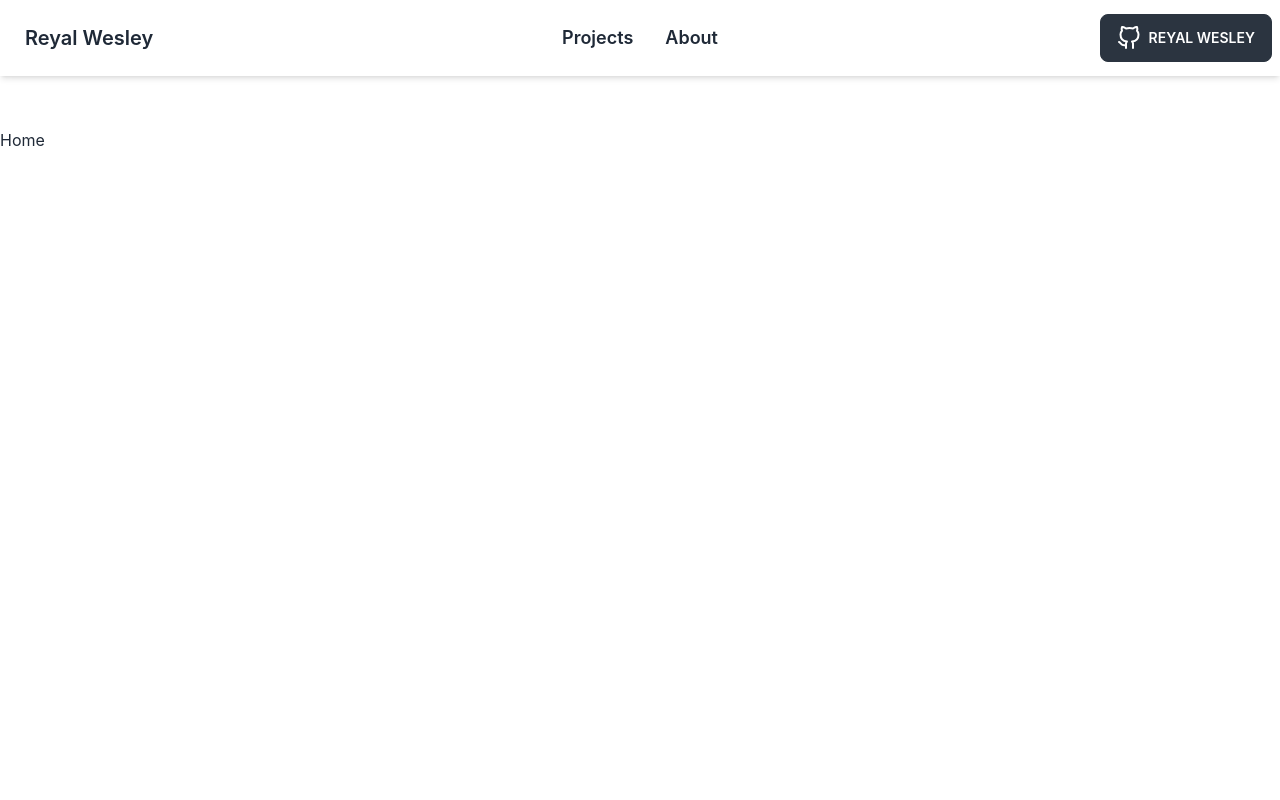
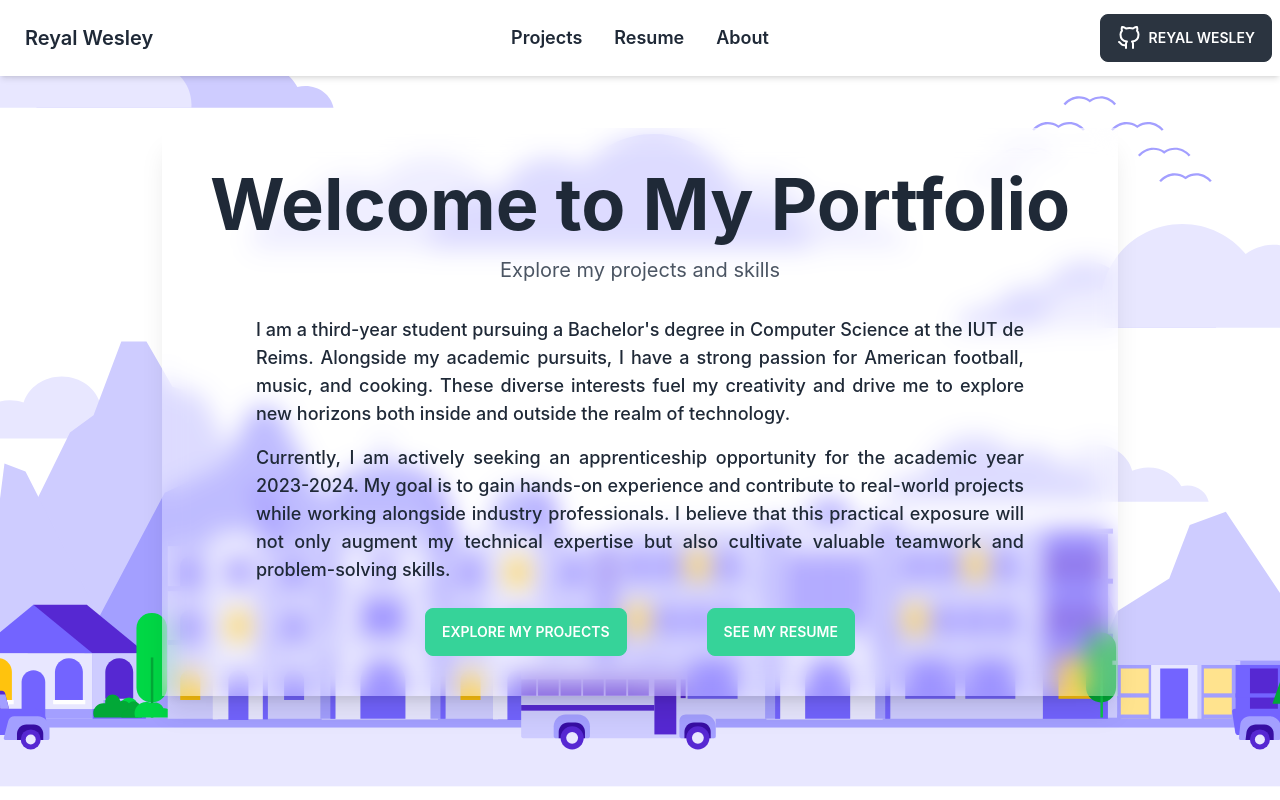
Before and after one commit to wesleyreyal/portfolio, a React (Vite) app: page / in a window 1280 px wide. Built offline with nearby package versions, Linux system fonts and the light colour scheme.

Commit message:
feat(component): home page

```diff
--- a/src/component/common/button/index.tsx
+++ b/src/component/common/button/index.tsx
@@ -1,7 +1,14 @@
 import { Link } from 'react-router-dom';
 import { AllowedIcons, Icon } from '../icon';
 
-export type AllowedVariant = 'success' | 'danger' | 'ghost' | 'info' | 'warning' | 'neutral';
+export type AllowedVariant =
+  | 'success'
+  | 'danger'
+  | 'ghost'
+  | 'info'
+  | 'warning'
+  | 'neutral'
+  | 'primary';
 
 type additionalTypes = {
   variant?: AllowedVariant;
@@ -26,6 +33,8 @@ export const computeClassFromProps = ({ variant }: { variant: AllowedVariant }):
       return 'btn-ghost';
     case 'neutral':
       return 'btn-neutral';
+    case 'primary':
+      return 'btn-primary';
   }
 
   return '';
--- a/src/component/layout/navbar.tsx
+++ b/src/component/layout/navbar.tsx
@@ -14,6 +14,11 @@ export const Navbar: React.FC = () => {
           <li>
             <Link to={'/projects'} className='font-semibold text-lg'>
               Projects
+            </Link>
+          </li>
+          <li>
+            <Link to={'/resume'} className='font-semibold text-lg'>
+              Resume
             </Link>
           </li>
           <li>
@@ -52,6 +57,11 @@ export const Navbar: React.FC = () => {
               </Link>
             </li>
             <li>
+              <Link to={'/resume'} className='font-semibold text-lg'>
+                Resume
+              </Link>
+            </li>
+            <li>
               <Link to={'/about'} className='font-semibold text-lg'>
                 About
               </Link>
--- a/src/routes/home.tsx
+++ b/src/routes/home.tsx
@@ -1,3 +1,37 @@
+import React from 'react';
+import background from '../../public/img/background.svg';
+import { BaseButton } from '~/component/common/button';
+
 export const Home: React.FC = () => {
-  return <div>Home</div>;
+  return (
+    <>
+      <div
+        className='absolute h-screen w-screen bg-center bg-cover top-0 -z-10 left-0'
+        style={{ backgroundImage: `url(${background})` }}
+      />
+      <div className='flex flex-col items-center w-fit bg-white/30 backdrop-blur-md shadow-xl py-10 px-12 mx-6 md:m-auto'>
+        <h1 className='text-7xl font-bold text-center'>Welcome to My Portfolio</h1>
+        <p className='mt-4 text-xl text-gray-600'>Explore my projects and skills</p>
+        <div className='max-w-3xl font-medium text-justify text-lg text-gray-800'>
+          <p className='mt-8'>
+            I am a third-year student pursuing a Bachelor's degree in Computer Science at the IUT de
+            Reims. Alongside my academic pursuits, I have a strong passion for American football,
+            music, and cooking. These diverse interests fuel my creativity and drive me to explore
+            new horizons both inside and outside the realm of technology.
+          </p>
+          <p className='mt-4'>
+            Currently, I am actively seeking an apprenticeship opportunity for the academic year
+            2023-2024. My goal is to gain hands-on experience and contribute to real-world projects
+            while working alongside industry professionals. I believe that this practical exposure
+            will not only augment my technical expertise but also cultivate valuable teamwork and
+            problem-solving skills.
+          </p>
+        </div>
+        <div className='m-auto flex gap-x-20 mt-6'>
+          <BaseButton text={'Explore my projects'} link={''} variant='success' />
+          <BaseButton text={'See my resume'} link={''} variant='success' />
+        </div>
+      </div>
+    </>
+  );
 };
--- a/src/routes/projects.tsx
+++ b/src/routes/projects.tsx
@@ -1,6 +1,7 @@
 import { Card, CardPropsType } from '~/component/common/card';
 import algosort from '/img/algosort.png';
 import souin from '/img/souin.png';
+import portfolio from '/img/portfolio.png';
 
 const projects: CardPropsType[] = [
   {
@@ -32,7 +33,7 @@ const projects: CardPropsType[] = [
       'This portfolio represents a comprehensive display of my abilities and achievements. Through the project gallery, you can explore my past work and appreciate the diverse range of technologies I have utilized.',
       'I have invested significant effort and dedication into the creation of these projects, and I take great pride in presenting them here.',
     ],
-    img: souin,
+    img: portfolio,
     link: 'https://github.com/ReyalWesley/portfolio',
   },
 ];
```
Also changed, not shown: public/img/background.svg (added), public/img/portfolio.png (added).
